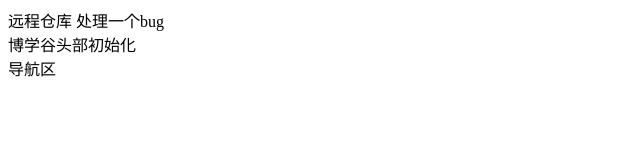
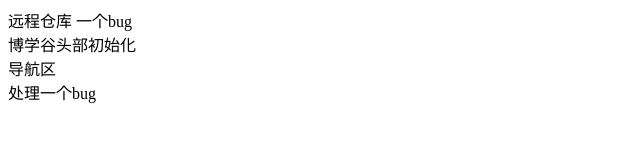
Before and after one commit to Hot-pink/Hot, a plain HTML site: page index.html in a window 1280 px wide. Shown: the whole page, without its empty margins (0-640 px from the left). Drawn offline with Linux system fonts and the light colour scheme.

Commit message:
修复完bug

```diff
--- a/index.html
+++ b/index.html
@@ -7,7 +7,7 @@
 <body>
     <div>
         远程仓库
-        <span>处理一个bug</span>
+        <span>一个bug</span>
     </div>
     <div>
         博学谷头部初始化
@@ -15,6 +15,9 @@
     <div>
         导航区
     </div>
+    <div>
+        处理一个bug
+    </div>
 
 </body>
 </html>
```
